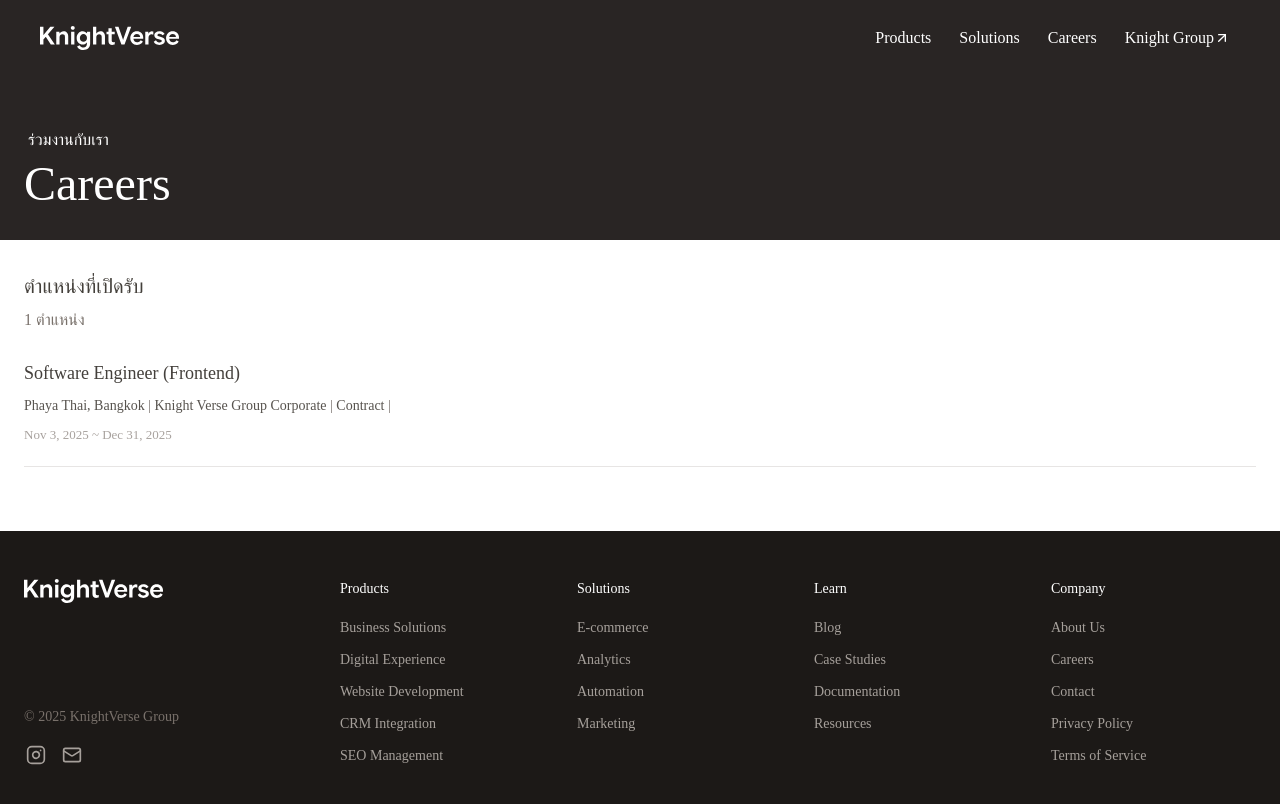
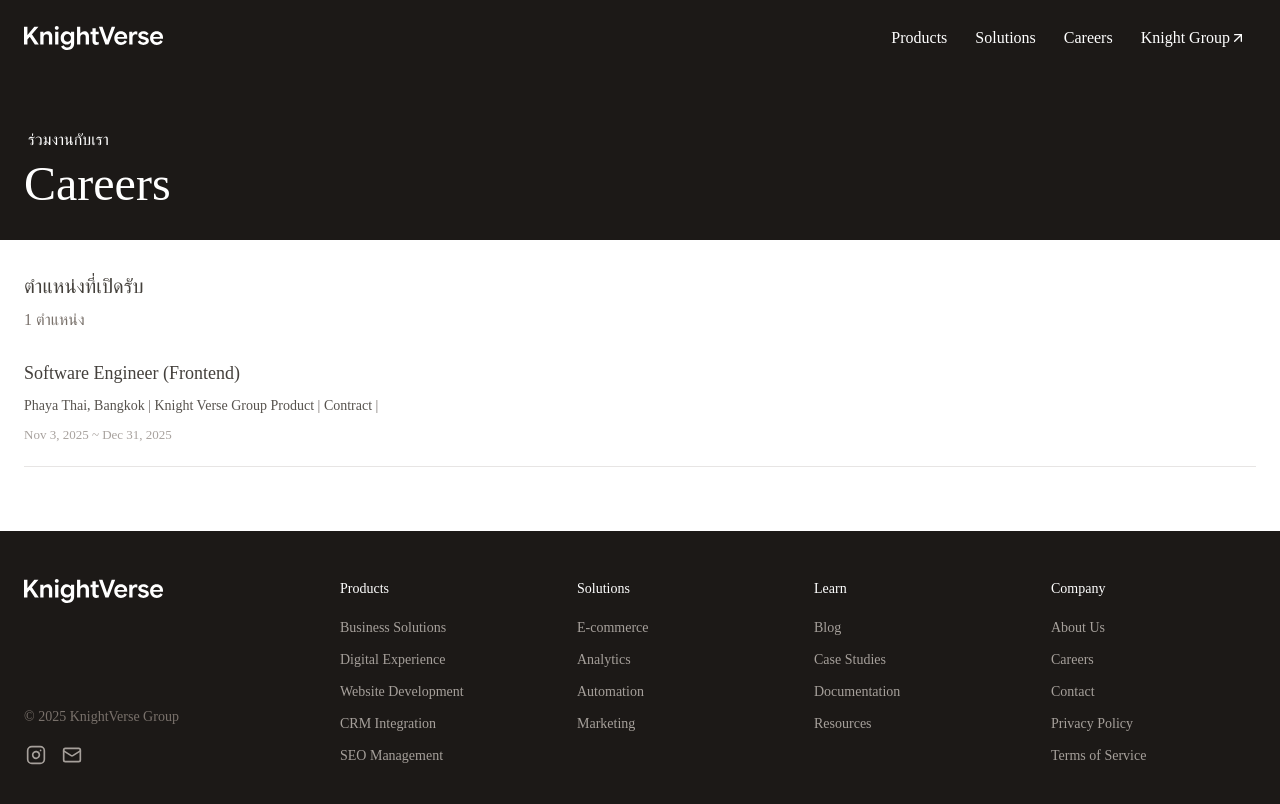
Before and after one commit to dhanavadh/knightverse-web-internal, a SvelteKit app: page /careers in a window 1280 px wide. Shown: the top 804 px of the page. Built offline with nearby package versions, Linux system fonts and the light colour scheme; a web font is replaced by a local one.

Commit message:
fix layout

```diff
--- a/src/lib/components/layout/Navbar.svelte
+++ b/src/lib/components/layout/Navbar.svelte
@@ -20,7 +20,7 @@
 	class={'w-full flex flex-col  top-0 left-0 right-0 z-50 transition-colors duration-300 ' +
 		(isStatic ? 'bg-transparent fixed' : 'bg-white fixed')}
 >
-	<div class="max-w-7xl mx-auto w-full py-5 px-6 md:px-10 flex items-center justify-between">
+	<div class="max-w-7xl mx-auto w-full py-5 px-6 flex items-center justify-between">
 		<a href="/" class="mr-auto">
 			{#if isStatic}
 				<img src={logoWhite} alt="KnightVerse Logo" class="h-6 w-auto block" />
--- a/src/routes/+layout.svelte
+++ b/src/routes/+layout.svelte
@@ -64,6 +64,10 @@
 		rel="stylesheet"
 	/>
 </svelte:head>
-<Navbar />
-{@render children()}
-<Footer />
+<div class="flex min-h-screen flex-col">
+	<Navbar />
+	<main class="flex-1">
+		{@render children()}
+	</main>
+	<Footer />
+</div>
--- a/src/routes/careers/+page.svelte
+++ b/src/routes/careers/+page.svelte
@@ -5,7 +5,7 @@
 			title: 'Software Engineer (Frontend)',
 			location: 'Phaya Thai, Bangkok',
 			company: 'Knight Verse Group',
-			department: 'Corporate',
+			department: 'Product',
 			type: 'Contract',
 			date: 'Nov 3, 2025 ~ Dec 31, 2025',
 			isNew: false
@@ -63,7 +63,7 @@
 </svelte:head>
 
 <div class="flex flex-col items-center justify-center w-full">
-	<section class="flex justify-center w-full bg-stone-800">
+	<section class="flex justify-center w-full bg-stone-900">
 		<div class="flex flex-col max-w-7xl px-6 gap-4 items-start pt-32 pb-8 w-full">
 			<div class="text-white">
 				<p class="mb-2 ml-1">ร่วมงานกับเรา</p>
--- a/src/routes/careers/[id]/+page.svelte
+++ b/src/routes/careers/[id]/+page.svelte
@@ -22,9 +22,9 @@
 			title: 'Software Engineer (Frontend)',
 			location: 'Phaya Thai, Bangkok',
 			company: 'Knight Verse Group',
-			department: 'Corporate',
+			department: 'Product',
 			type: 'Contract',
-			date: 'Nov 3, 2025 ~ Dec 31, 2025',
+			date: 'Dec 1, 2025 ~ Jan 31, 2026',
 			description:
 				'We are looking for a passionate Frontend Software Engineer to join our team. You will be responsible for building and maintaining user-facing features for our web applications using modern technologies like React, Vue, or Svelte.',
 			responsibilities: [
@@ -57,14 +57,14 @@
 
 <svelte:head>
 	<title>{job.title} - Careers | KnightVerse Group</title>
-	<meta name="description" content="{job.description}" />
+	<meta name="description" content={job.description} />
 	<meta name="robots" content="index, follow" />
 	<link rel="canonical" href="https://knightversegroup.com/careers/{job.id}" />
 
 	<!-- OpenGraph -->
 	<meta property="og:type" content="website" />
 	<meta property="og:title" content="{job.title} - {job.type} | KnightVerse Group" />
-	<meta property="og:description" content="{job.description}" />
+	<meta property="og:description" content={job.description} />
 	<meta property="og:url" content="https://knightversegroup.com/careers/{job.id}" />
 	<meta property="og:site_name" content="KnightVerse Group" />
 	<meta property="og:image" content="https://knightversegroup.com/og.webp" />
@@ -75,7 +75,7 @@
 	<!-- Twitter -->
 	<meta name="twitter:card" content="summary_large_image" />
 	<meta name="twitter:title" content="{job.title} - {job.type} | KnightVerse Group" />
-	<meta name="twitter:description" content="{job.description}" />
+	<meta name="twitter:description" content={job.description} />
 	<meta name="twitter:image" content="https://knightversegroup.com/og.webp" />
 
 	<!-- Job Posting Structured Data -->
--- a/src/routes/products/+page.svelte
+++ b/src/routes/products/+page.svelte
@@ -3,30 +3,37 @@
 
 <svelte:head>
 	<title>ดูฟอร์ม – ระบบแปลเอกสารครบในที่เดียว | KnightVerse Group</title>
-	<meta name="description" content="ดูฟอร์ม ระบบแปลเอกสารครบในที่เดียว ลดภาระงานแปลเอกสาร โดย KnightVerse Group" />
+	<meta
+		name="description"
+		content="ดูฟอร์ม ระบบแปลเอกสารครบในที่เดียว ลดภาระงานแปลเอกสาร โดย KnightVerse Group"
+	/>
 	<meta property="og:title" content="ดูฟอร์ม – ระบบแปลเอกสารครบในที่เดียว" />
-	<meta property="og:description" content="ดูฟอร์ม ระบบแปลเอกสารครบในที่เดียว ลดภาระงานแปลเอกสาร โดย KnightVerse Group" />
+	<meta
+		property="og:description"
+		content="ดูฟอร์ม ระบบแปลเอกสารครบในที่เดียว ลดภาระงานแปลเอกสาร โดย KnightVerse Group"
+	/>
 	<meta name="twitter:title" content="ดูฟอร์ม – ระบบแปลเอกสารครบในที่เดียว" />
-	<meta name="twitter:description" content="ดูฟอร์ม ระบบแปลเอกสารครบในที่เดียว ลดภาระงานแปลเอกสาร โดย KnightVerse Group" />
+	<meta
+		name="twitter:description"
+		content="ดูฟอร์ม ระบบแปลเอกสารครบในที่เดียว ลดภาระงานแปลเอกสาร โดย KnightVerse Group"
+	/>
 </svelte:head>
 
 <div class="flex flex-col items-center justify-center w-full">
 	<section class="flex flex-col w-full relative text-white font-sans">
 		<div class="absolute inset-0 -z-0 overflow-hidden pointer-events-none bg-neutral-50">
-			<img src="/canvas.webp" alt="ดูฟอร์ม - ระบบแปลเอกสาร" class="block object-cover w-full h-full brightness-70" />
+			<img
+				src="/canvas.webp"
+				alt="ดูฟอร์ม - ระบบแปลเอกสาร"
+				class="block object-cover w-full h-full brightness-70"
+			/>
 		</div>
 		<div
-			class="flex flex-col w-full max-w-7xl mx-auto h-[50vh] justify-end pb-8 py-5 px-6 md:px-10 relative z-10"
+			class="flex flex-col w-full max-w-7xl mx-auto min-h-screen justify-end pb-8 py-5 px-6 md:px-10 relative z-10"
 		>
 			<h1 class="text-5xl font-semibold mb-2 w-full">ดูฟอร์ม – ลดภาระงานแปลเอกสาร</h1>
 			<p class="text-xl mb-4">ระบบแปลเอกสารครบในที่เดียว</p>
 			<a href="https://www.dooform.com" target="_blank" class="button-white">ทดลองใช้งาน</a>
 		</div>
 	</section>
-	<section class="flex h-screen">
-		<h2>Welcome to SvelteKit</h2>
-		<p>
-			Visit <a href="https://svelte.dev/docs/kit">svelte.dev/docs/kit</a> to read the documentation
-		</p>
-	</section>
 </div>
--- a/src/routes/solutions/+page.svelte
+++ b/src/routes/solutions/+page.svelte
@@ -8,17 +8,11 @@
 			/>
 		</div>
 		<div
-			class="flex flex-col w-full max-w-7xl mx-auto h-[50vh] justify-end pb-8 py-5 px-6 md:px-10 relative z-10"
+			class="flex flex-col w-full max-w-7xl mx-auto min-h-screen justify-end pb-8 py-5 px-6 md:px-10 relative z-10"
 		>
 			<h1 class="text-5xl font-semibold mb-2 w-full">โซลูชั่นพร้อมแก้ปัญหาให้ธุรกิจของคุณ</h1>
 			<p class="text-xl mb-4">ระบบแปลเอกสารครบในที่เดียว</p>
 			<a href="https://www.dooform.com" target="_blank" class="button-white">ทดลองใช้งาน</a>
 		</div>
 	</section>
-	<section class="flex h-screen">
-		<h1>Welcome to SvelteKit</h1>
-		<p>
-			Visit <a href="https://svelte.dev/docs/kit">svelte.dev/docs/kit</a> to read the documentation
-		</p>
-	</section>
 </div>
```
Lines whose indentation alone changed are shown as unchanged.
